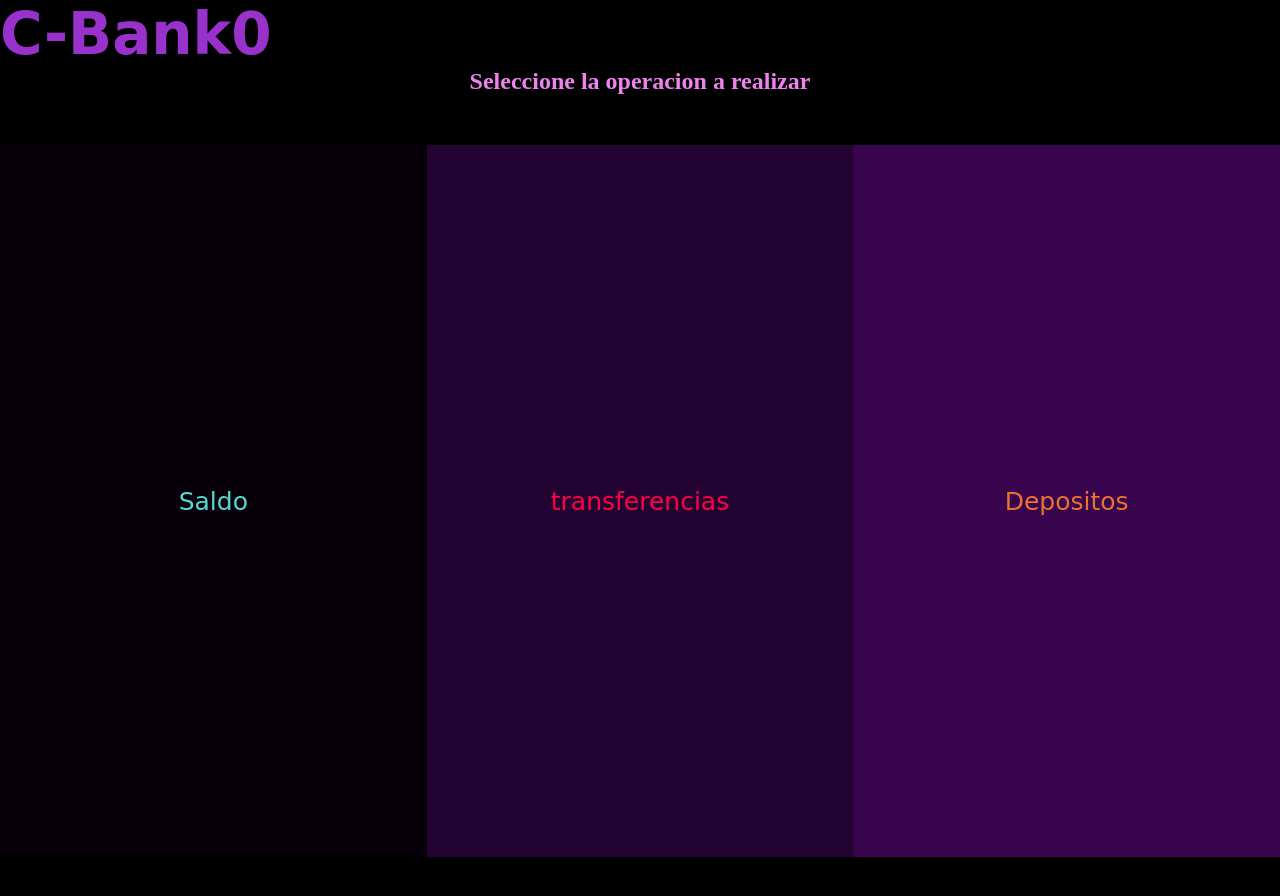
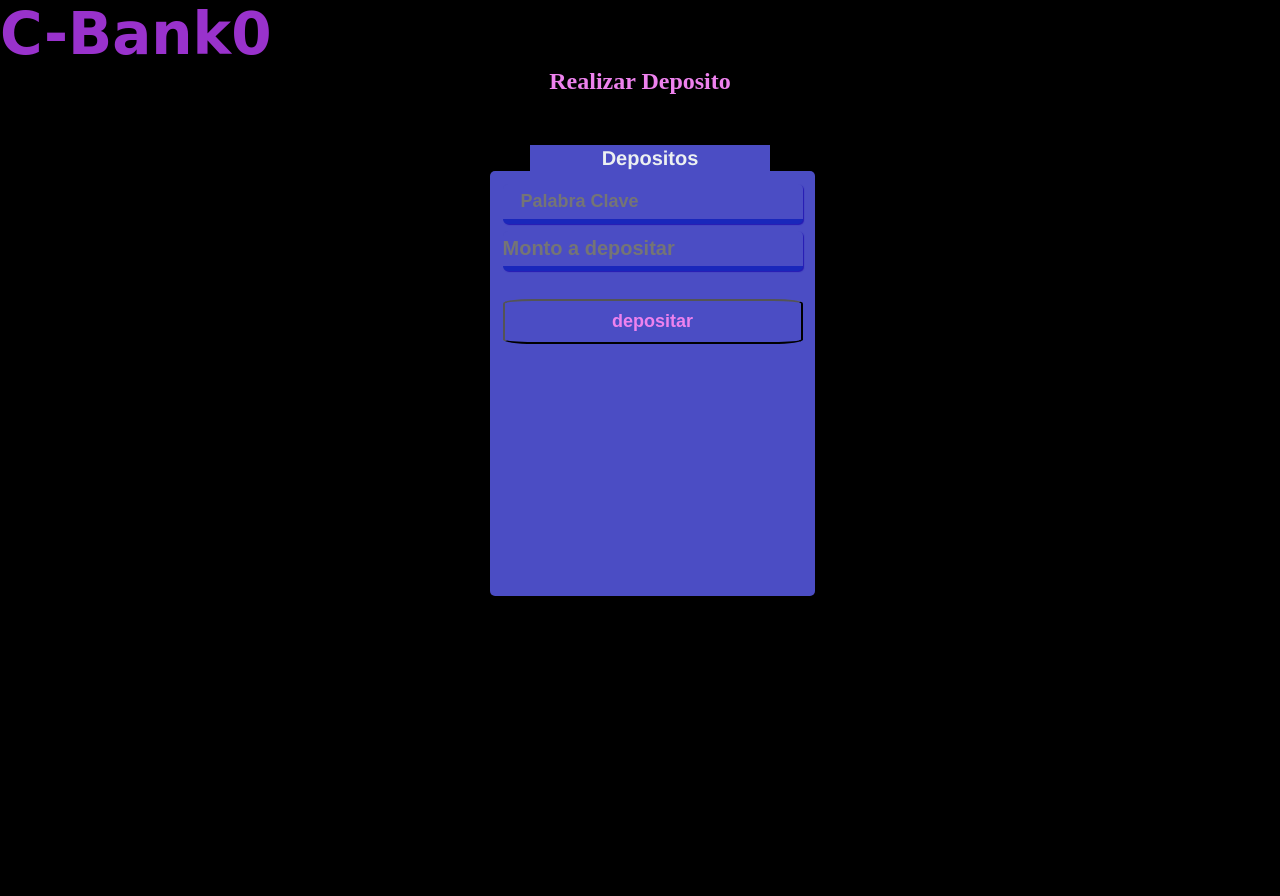
Before and after one commit to Tomascalabria/JavaScript, a plain HTML site: page html/operaciones.html in a window 1280 px wide. Both pictures are taken after a click on the link "Depositos". After the commit the page ends 800 px from the top, so only its background shows below. Drawn offline with Linux system fonts and the light colour scheme; some packages are replaced by stand-ins of ours; a script that the page names is missing; a web font is replaced by a local one.

Commit message:
agregando seccion depositos

```diff
--- a/Script/operaciones.js
+++ b/Script/operaciones.js
@@ -203,5 +203,66 @@ function restar(a,b){
    return x
 
 }
+function menuDepositos(){  // borrar el banner de opciones y generar el formulario
+    usuarios.forEach((dato)=>{
+    contenedorBanners.remove()
+    titloH2.remove()
+    let h2Deposito= document.createElement('h2')
+    h2Deposito.setAttribute('class','title')
+    h2Deposito.textContent='Realizar Deposito'
+    document.querySelector('header').appendChild(h2Deposito)
+
+    let contenedorOperacionDeposito =document.createElement('div')
+    contenedorOperacionDeposito.setAttribute('class','contenedor-deposito')
+    contenedorOperaciones.appendChild(contenedorOperacionDeposito)
+    // contenedor del formulario transferencias
+    let formContainer = document.createElement('div')
+    formContainer.setAttribute('class','container')
+    contenedorOperacionDeposito.appendChild(formContainer)
+    // formContainer.addEventListener('submit',depositar)
+
+    let h2Formulario =document.createElement('h2')
+    h2Formulario.setAttribute('class','form-h2')
+    formContainer.appendChild(h2Formulario)
+
+    let aFormulario =document.createElement('a')
+    aFormulario.textContent="Depositos"
+    aFormulario.setAttribute('class','a-formulario')
+    h2Formulario.appendChild(aFormulario)
+
+    let divFormulario = document.createElement('form')
+    divFormulario.setAttribute('class','form')
+    formContainer.appendChild(divFormulario)
+
+// Palabra clave para realizar la diferencia
+    let inputUsuario = document.createElement('input')
+    inputUsuario.setAttribute('type','text')
+    inputUsuario.setAttribute('class','input')
+    inputUsuario.setAttribute('placeholder','Palabra Clave')
+    divFormulario.appendChild(inputUsuario)
+
+    let inputMonto=document.createElement('input')
+    inputMonto.setAttribute('type','number')
+    inputMonto.setAttribute('class','input input-monto')
+
+    inputMonto.setAttribute('placeholder','Monto a depositar' )
+    divFormulario.appendChild(inputMonto)
+
+    let divOpciones =document.createElement('div')
+    divOpciones.setAttribute('class','form-group')
+    divFormulario.appendChild(divOpciones)
+
+
+
+    let inputSubmit =document.createElement('input')
+    inputSubmit.setAttribute('type','submit')
+    inputSubmit.setAttribute('value','depositar' )
+    divFormulario.appendChild(inputSubmit)
+
+
+    });
+
+}
+    bannerDepositos.addEventListener('click',menuDepositos)
     bannerTransferencias.addEventListener('click',menuTransferencia);
     bannerSaldo.addEventListener('click',consultaSaldo);
--- a/css/Estilo.css
+++ b/css/Estilo.css
@@ -50,7 +50,7 @@ header {
 /* Main */
 main {
   margin: 0;
-  height: 89vh;
+  height: 100vh;
   display: grid;
   grid-template-columns: repeat(3, 1fr);
   grid-template-rows: 1fr; }
@@ -301,9 +301,12 @@ select#form_motivo {
   outline: none; }
 
 .contenedor-operaciones {
+  height: auto; }
+
+.contenedor-transferencia {
   height: 50vh; }
 
-.contenedor-transferencia {
+.contenedor-deposito {
   height: 50vh; }
 
 .container {
--- a/scss/main.scss
+++ b/scss/main.scss
@@ -1,10 +1,11 @@
 main {
     margin: 0;
-    height: 89vh;
+    height: 100vh;
     display: grid;
     grid-template-columns: repeat(3, 1fr);
     grid-template-rows: 1fr;
   }
+
   .background {
       .link{
           text-decoration: none;
@@ -360,9 +361,9 @@ a.link-two.link:hover {
 
 
 
-.contenedor-operaciones {
-    height: 50vh;
 
+  .contenedor-operaciones{
+    height: auto;
   }
 
 .contenedor-transferencia{
@@ -370,7 +371,9 @@ a.link-two.link:hover {
 
 
 }
-
+.contenedor-deposito{
+  height: 50vh;
+}
 
 .container{
   height: 50vh;
```
